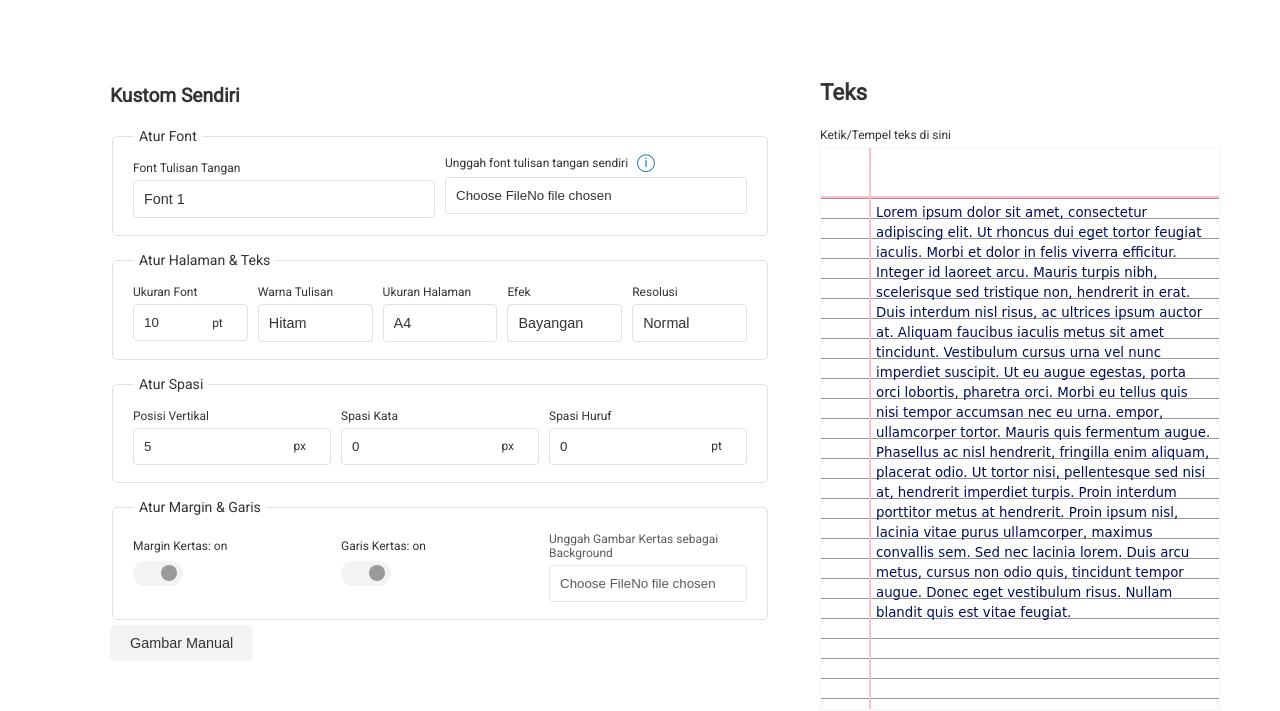
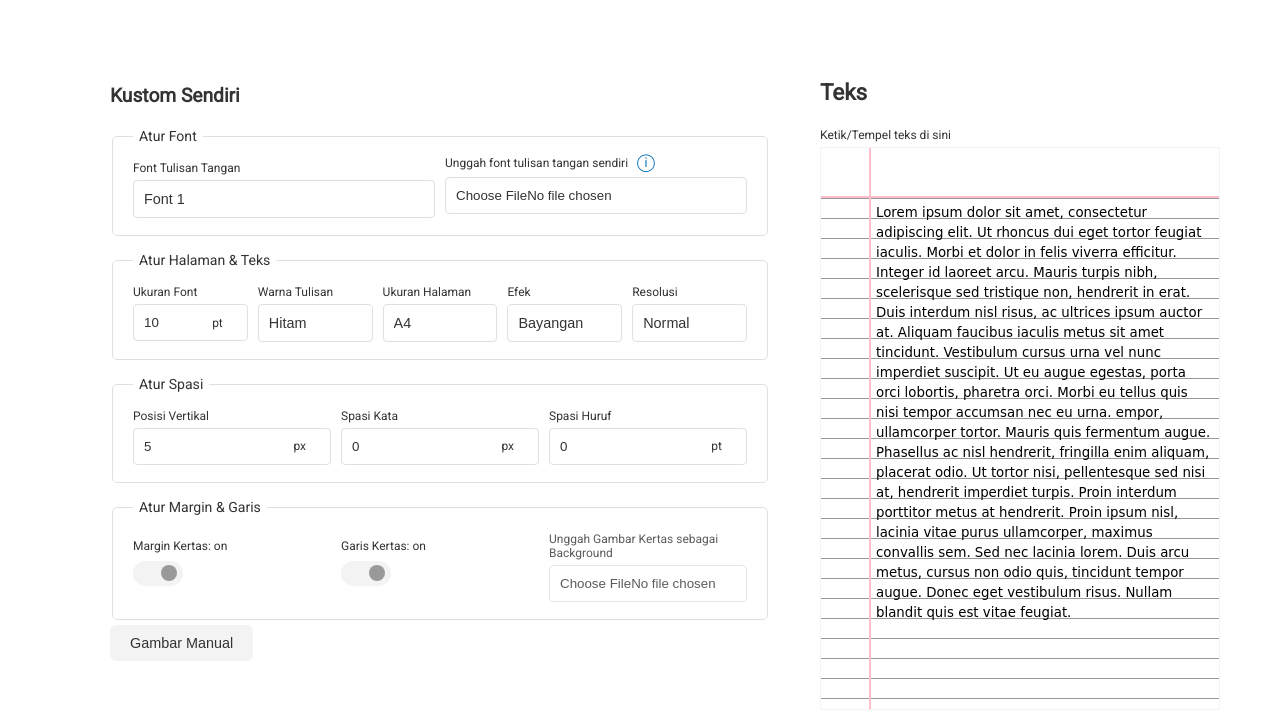
Before and after one commit to fitrailyasa/dicobot-nulis, a website with bundled scripts: page index.html in a window 1280 px wide. Shown: the part 118-829 px from the top of the page. Built offline with nearby package versions, Linux system fonts and the light colour scheme; files whose address does not match are found by name; a web font is replaced by a local one.

Commit message:
Update style.css

```diff
--- a/assets/css/style.css
+++ b/assets/css/style.css
@@ -11,7 +11,7 @@ body {
   --font-family-primary: 'Roboto', Arial;
   --handwriting-font: 'Hindi Font', cursive;
   --primary-color: #1a73e8;
-  --ink-color: #000f55;
+  --ink-color: black;
   --label-color: #333;
   --field-borders: #e0e0e0;
   --primary-button-bg: crimson;
@@ -26,7 +26,7 @@ body.dark {
   --background-primary: #121212;
   --font-color-primary: #ccc;
   --elevation-background: #1d1d1d;
-  --link-color: #09f;
+  --link-color: black;
   --label-color: #aaa;
   --field-borders: #222;
   --primary-button-bg: crimson;
```
